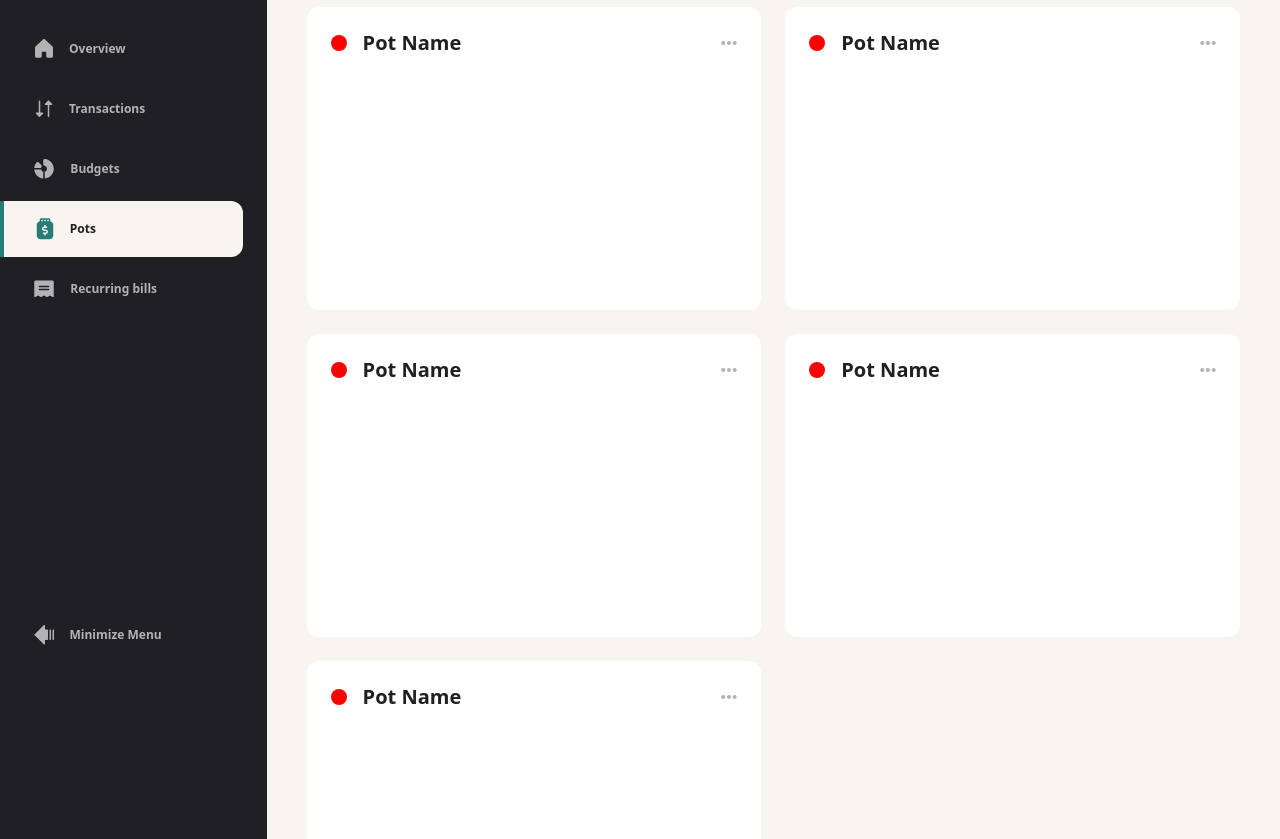
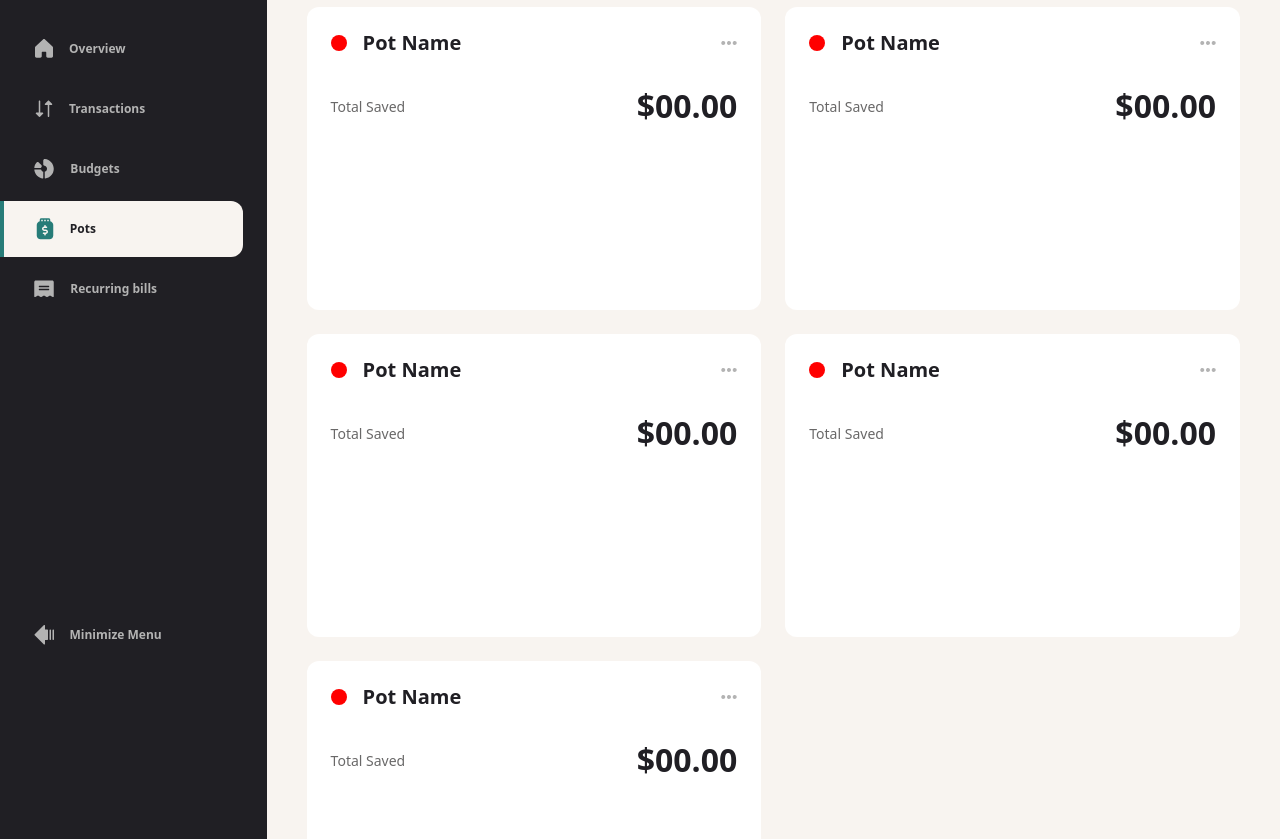
Before and after one commit to tsu-frontend/personal-finance-app, a website: page pages/pots.html in a window 1280 px wide. Shown: the part 113-952 px from the top of the page. Drawn offline with Linux system fonts and the light colour scheme.

Commit message:
add savings summary section and update pot name elements to paragraphs

```diff
--- a/pages/pots.html
+++ b/pages/pots.html
@@ -80,36 +80,66 @@
         <div id="pot" class="h-[317px] xl:h-[303px] bg-[#FFF] rounded-[12px] py-[24px] px-[20px] xl:p-[24px] flex flex-col gap-[32px] flex-1 basis-0 grow-0">
           <div id="pot-title" class="w-full h-[24px] items-center flex gap-[16px]">
             <div id="pot-theme" class="w-[16px] h-[16px] shrink-0 rounded-[50%] bg-[red]"></div>
-            <h2 id="pot-name" class="text-[#201F24] font-[Public Sans] text-[20px] font-bold leading-[120%]">Pot Name</h2>
+            <p id="pot-name" class="text-[#201F24] font-[Public Sans] text-[20px] font-bold leading-[120%]">Pot Name</p>
             <img src="../assets/images/icon-ellipsis.svg" class="w-[16px] h-[16px] ml-auto" />
+          </div>
+          <div id="pot-savings-summary" class="w-full h-[114px] flex flex-col items-start gap-4 flex-1">
+            <div id="pot-total-saved" class="w-full flex items-center justify-between">
+              <p class="text-[14px] text-[#696868] font-normal leading-[150%] font-[Public Sans]">Total Saved</p>
+              <p id="total-saved-amount" class="text-[#201F24] text-[32px] font-[Public Sans] font-bold leading-[120%]">$00.00</p>
+            </div>
           </div>
         </div>
         <div id="pot" class="h-[317px] xl:h-[303px] bg-[#FFF] rounded-[12px] py-[24px] px-[20px] xl:p-[24px] flex flex-col gap-[32px] flex-1 basis-0 grow-0">
           <div id="pot-title" class="w-full h-[24px] items-center flex gap-[16px]">
             <div id="pot-theme" class="w-[16px] h-[16px] shrink-0 rounded-[50%] bg-[red]"></div>
-            <h2 id="pot-name" class="text-[#201F24] font-[Public Sans] text-[20px] font-bold leading-[120%]">Pot Name</h2>
+            <p id="pot-name" class="text-[#201F24] font-[Public Sans] text-[20px] font-bold leading-[120%]">Pot Name</p>
             <img src="../assets/images/icon-ellipsis.svg" class="w-[16px] h-[16px] ml-auto" />
+          </div>
+          <div id="pot-savings-summary" class="w-full h-[114px] flex flex-col items-start gap-4 flex-1">
+            <div id="pot-total-saved" class="w-full flex items-center justify-between">
+              <p class="text-[14px] text-[#696868] font-normal leading-[150%] font-[Public Sans]">Total Saved</p>
+              <p id="total-saved-amount" class="text-[#201F24] text-[32px] font-[Public Sans] font-bold leading-[120%]">$00.00</p>
+            </div>
           </div>
         </div>
         <div id="pot" class="h-[317px] xl:h-[303px] bg-[#FFF] rounded-[12px] py-[24px] px-[20px] xl:p-[24px] flex flex-col gap-[32px] flex-1 basis-0 grow-0">
           <div id="pot-title" class="w-full h-[24px] items-center flex gap-[16px]">
             <div id="pot-theme" class="w-[16px] h-[16px] shrink-0 rounded-[50%] bg-[red]"></div>
-            <h2 id="pot-name" class="text-[#201F24] font-[Public Sans] text-[20px] font-bold leading-[120%]">Pot Name</h2>
+            <p id="pot-name" class="text-[#201F24] font-[Public Sans] text-[20px] font-bold leading-[120%]">Pot Name</p>
             <img src="../assets/images/icon-ellipsis.svg" class="w-[16px] h-[16px] ml-auto" />
+          </div>
+          <div id="pot-savings-summary" class="w-full h-[114px] flex flex-col items-start gap-4 flex-1">
+            <div id="pot-total-saved" class="w-full flex items-center justify-between">
+              <p class="text-[14px] text-[#696868] font-normal leading-[150%] font-[Public Sans]">Total Saved</p>
+              <p id="total-saved-amount" class="text-[#201F24] text-[32px] font-[Public Sans] font-bold leading-[120%]">$00.00</p>
+            </div>
           </div>
         </div>
         <div id="pot" class="h-[317px] xl:h-[303px] bg-[#FFF] rounded-[12px] py-[24px] px-[20px] xl:p-[24px] flex flex-col gap-[32px] flex-1 basis-0 grow-0">
           <div id="pot-title" class="w-full h-[24px] items-center flex gap-[16px]">
             <div id="pot-theme" class="w-[16px] h-[16px] shrink-0 rounded-[50%] bg-[red]"></div>
-            <h2 id="pot-name" class="text-[#201F24] font-[Public Sans] text-[20px] font-bold leading-[120%]">Pot Name</h2>
+            <p id="pot-name" class="text-[#201F24] font-[Public Sans] text-[20px] font-bold leading-[120%]">Pot Name</p>
             <img src="../assets/images/icon-ellipsis.svg" class="w-[16px] h-[16px] ml-auto" />
+          </div>
+          <div id="pot-savings-summary" class="w-full h-[114px] flex flex-col items-start gap-4 flex-1">
+            <div id="pot-total-saved" class="w-full flex items-center justify-between">
+              <p class="text-[14px] text-[#696868] font-normal leading-[150%] font-[Public Sans]">Total Saved</p>
+              <p id="total-saved-amount" class="text-[#201F24] text-[32px] font-[Public Sans] font-bold leading-[120%]">$00.00</p>
+            </div>
           </div>
         </div>
         <div id="pot" class="h-[317px] xl:h-[303px] bg-[#FFF] rounded-[12px] py-[24px] px-[20px] xl:p-[24px] flex flex-col gap-[32px] flex-1 basis-0 grow-0">
           <div id="pot-title" class="w-full h-[24px] items-center flex gap-[16px]">
             <div id="pot-theme" class="w-[16px] h-[16px] shrink-0 rounded-[50%] bg-[red]"></div>
-            <h2 id="pot-name" class="text-[#201F24] font-[Public Sans] text-[20px] font-bold leading-[120%]">Pot Name</h2>
+            <p id="pot-name" class="text-[#201F24] font-[Public Sans] text-[20px] font-bold leading-[120%]">Pot Name</p>
             <img src="../assets/images/icon-ellipsis.svg" class="w-[16px] h-[16px] ml-auto" />
+          </div>
+          <div id="pot-savings-summary" class="w-full h-[114px] flex flex-col items-start gap-4 flex-1">
+            <div id="pot-total-saved" class="w-full flex items-center justify-between">
+              <p class="text-[14px] text-[#696868] font-normal leading-[150%] font-[Public Sans]">Total Saved</p>
+              <p id="total-saved-amount" class="text-[#201F24] text-[32px] font-[Public Sans] font-bold leading-[120%]">$00.00</p>
+            </div>
           </div>
         </div>
       </div>
```
Also changed, not shown: output.css.
